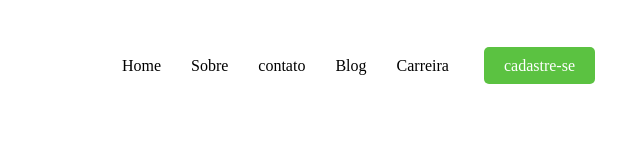
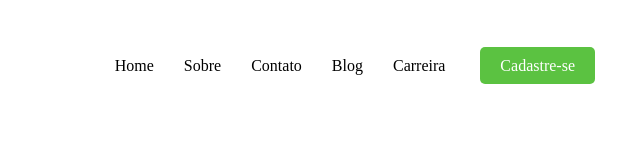
Before and after one commit to LuizFernandoFagundes/exerciciomenu, a plain HTML site: page index.html in a window 1280 px wide. Shown: the full height of the page, 640-1280 px from the left. Drawn offline with Linux system fonts and the light colour scheme.

Commit message:
ajuste do cadastro e contatos que estavam com letras minusculas

```diff
--- a/index.html
+++ b/index.html
@@ -17,10 +17,10 @@
         <ul class="menu">
             <li><a href="#">Home</a></li>
             <li><a href="#">Sobre</a></li>
-            <li><a href="#">contato</a></li>
+            <li><a href="#">Contato</a></li>
             <li><a href="#">Blog</a></li>
             <li><a href="#">Carreira</a></li>
-            <li><a href="#" class="btn">cadastre-se</a></li>
+            <li><a href="#" class="btn">Cadastre-se</a></li>
         </ul>
     </nav>
 </header>
```
